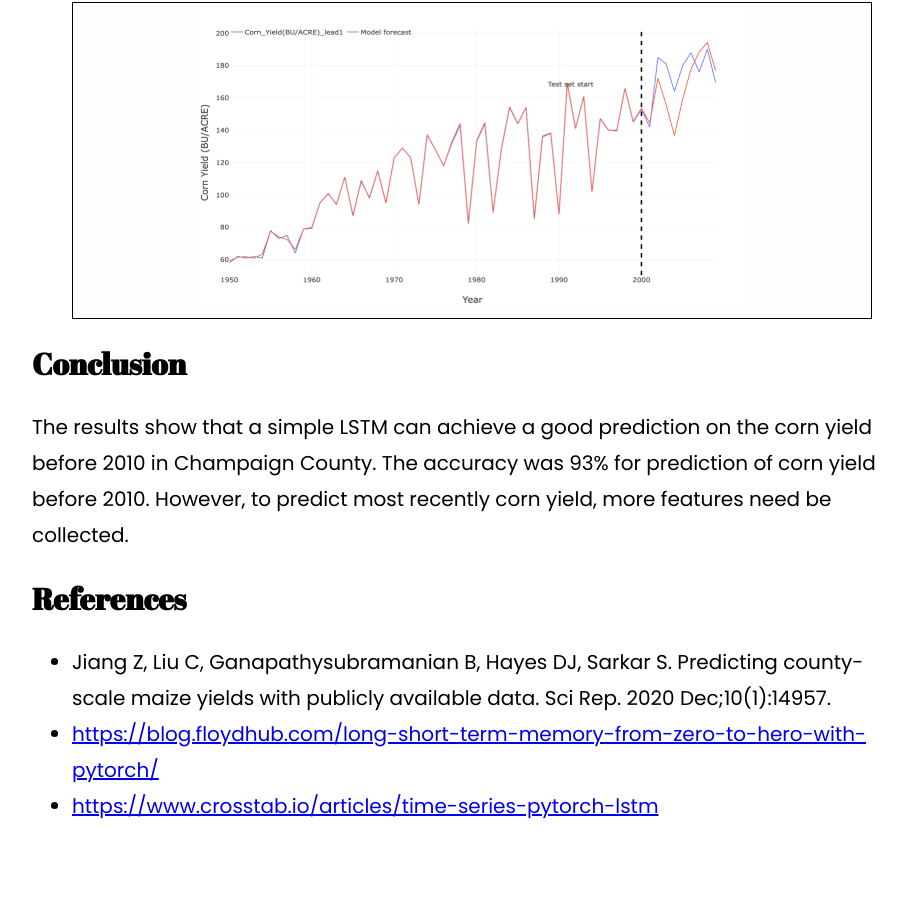
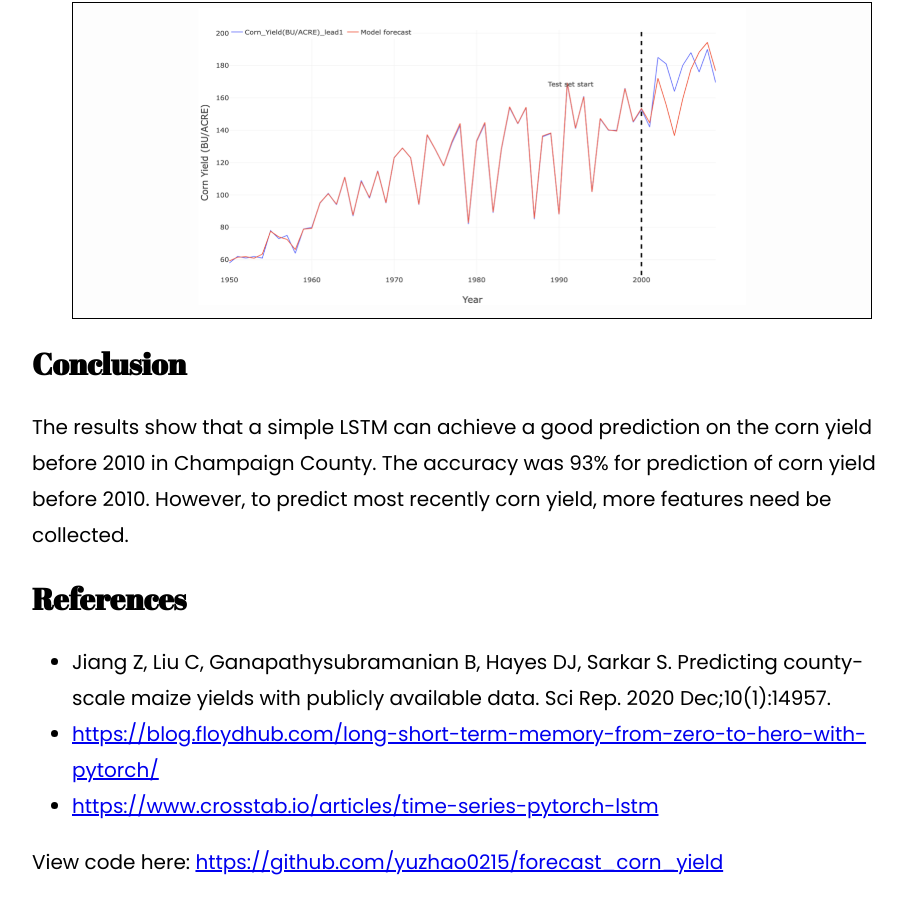
Before and after one commit to yuzhao0215/ds_portfolio, a Jekyll site: the page built from _projects/project3.html, in a window 1280 px wide and 900 px high, scrolled down 6799 px. Shown: the whole window, without its empty margins (168-1074 px from the left). Built offline with Jekyll 4.4.1, drawn with Linux system fonts in a browser that asks for light colours; formulas are drawn with MathJax 3; before the commit the page ends 7633 px from its top, so only the background shows below that.

Commit message:
add code url

```diff
--- a/_projects/project3.html
+++ b/_projects/project3.html
@@ -208,3 +208,10 @@ excerpt_separator: <!--more-->
         </a>
     </li>
 </ul>
+
+<p>
+    View code here:
+    <a href="https://github.com/yuzhao0215/forecast_corn_yield">
+        https://github.com/yuzhao0215/forecast_corn_yield
+    </a>
+ </p>
```
Also changed, not shown: 1 other file.
